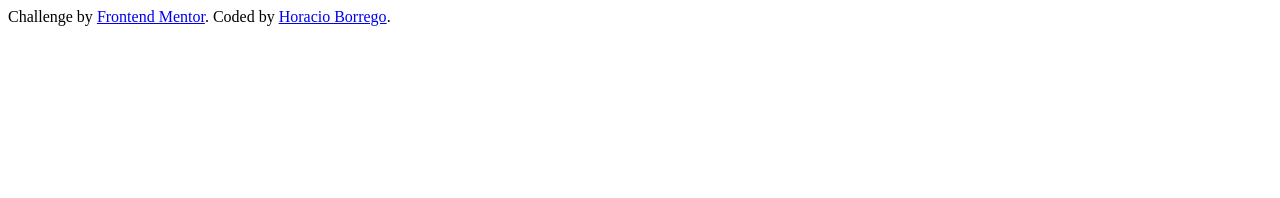
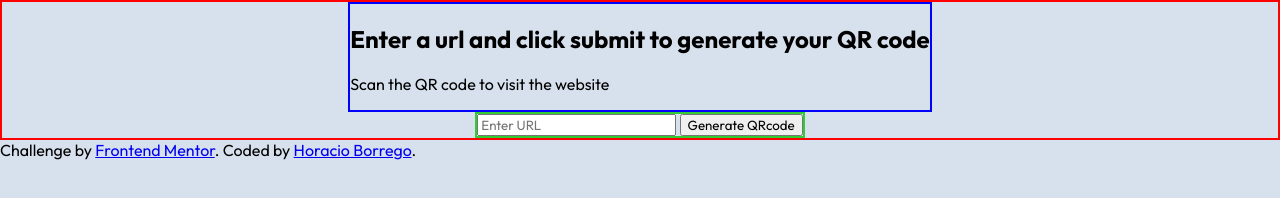
Before and after one commit to H-Bo214/QRcode, a plain HTML site: page index.html in a window 1280 px wide. Drawn offline with Linux system fonts and the light colour scheme.

Commit message:
Add general HTML structure and general CSS styles

```diff
--- a/index.html
+++ b/index.html
@@ -9,15 +9,39 @@
       sizes="32x32"
       href="./images/favicon-32x32.png"
     />
+    <link rel="stylesheet" href="styles.css" />
+    <link rel="preconnect" href="https://fonts.googleapis.com" />
+    <link rel="preconnect" href="https://fonts.gstatic.com" crossorigin />
+    <link
+      href="https://fonts.googleapis.com/css2?family=Outfit:wght@400;700&display=swap"
+      rel="stylesheet"
+    />
     <title>QR code generator</title>
   </head>
   <body>
-    <div class="attribution">
+    <main>
+      <section class="qr-code-container"></section>
+      <section class="text-container">
+        <h1>Enter a url and click submit to generate your QR code</h1>
+        <p>Scan the QR code to visit the website</p>
+      </section>
+      <form>
+        <input type="text" placeholder="Enter URL" name="url-input" />
+        <button>Generate QRcode</button>
+      </form>
+    </main>
+    <footer class="attribution">
       Challenge by
       <a href="https://www.frontendmentor.io?ref=challenge" target="_blank"
         >Frontend Mentor</a
-      >. Coded by <a href="#">Horacio Borrego</a>.
-    </div>
+      >. Coded by <a href="https://github.com/H-Bo214">Horacio Borrego</a>.
+    </footer>
     <script src="script.js"></script>
+    <script
+      src="https://cdnjs.cloudflare.com/ajax/libs/qrcodejs/1.0.0/qrcode.min.js"
+      integrity="sha512-CNgIRecGo7nphbeZ04Sc13ka07paqdeTu0WR1IM4kNcpmBAUSHSQX0FslNhTDadL4O5SAGapGt4FodqL8My0mA=="
+      crossorigin="anonymous"
+      referrerpolicy="no-referrer"
+    ></script>
   </body>
 </html>
--- a/script.js
+++ b/script.js
@@ -0,0 +1 @@
+'use strict'
--- /dev/null
+++ b/styles.css
@@ -0,0 +1,26 @@
+body {
+  background-color: rgb(215, 225, 237);
+  font-family: 'Outfit', sans-serif;
+  max-width: 1440px;
+  margin: 0 auto;
+}
+
+input,
+button {
+  font-family: inherit;
+}
+
+main {
+  display: flex;
+  align-items: center;
+  flex-direction: column;
+  border: 2px solid red;
+}
+
+.text-container {
+  border: 2px solid blue;
+}
+
+form {
+  border: 2px solid limegreen;
+}
```
